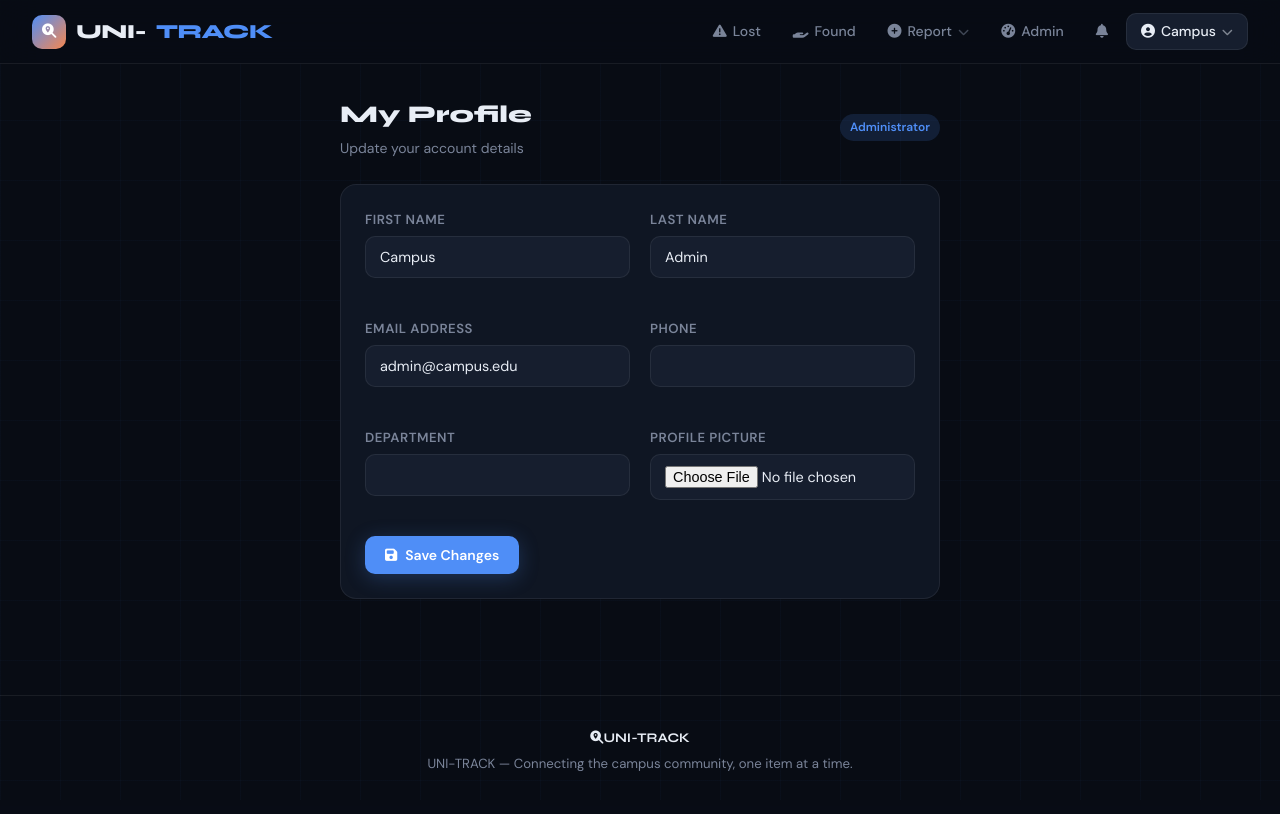
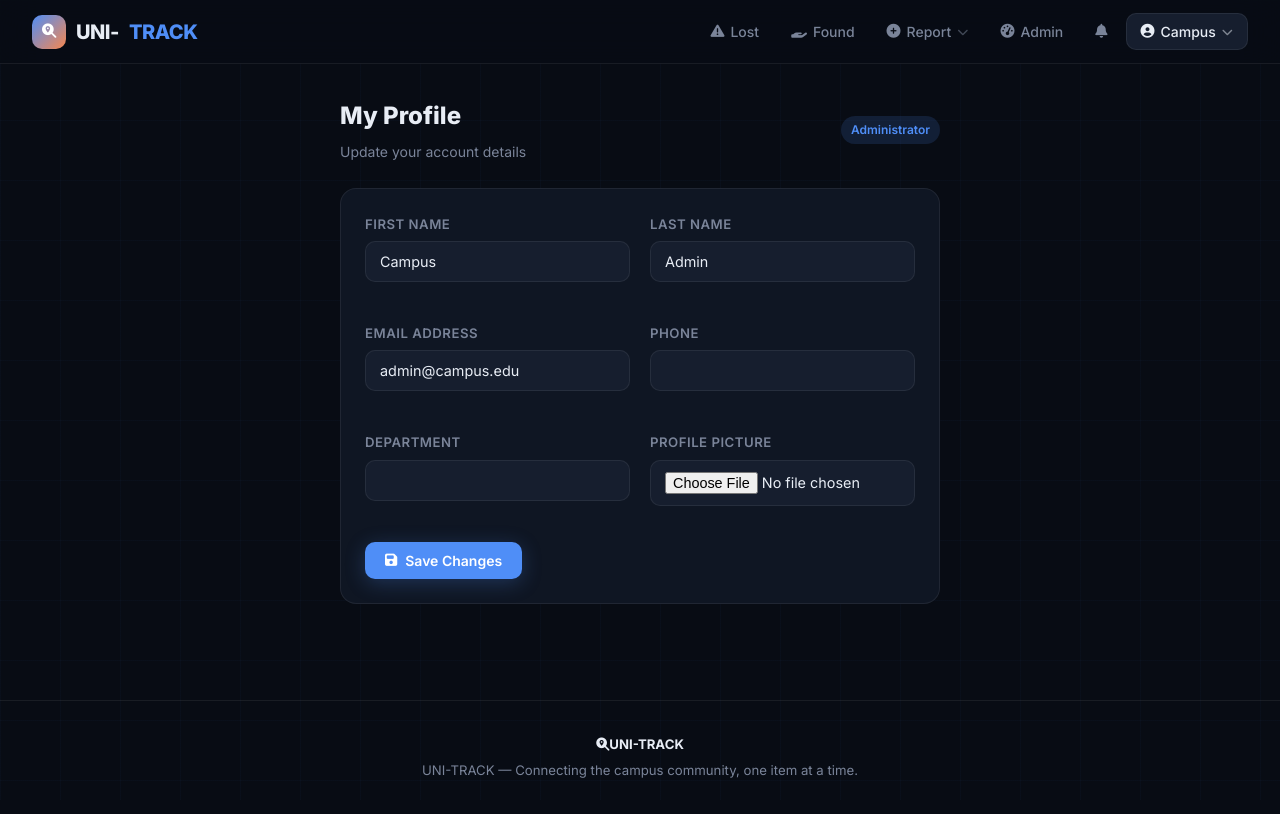
Before and after one commit to th3realex/campus-lostfound, a Django app: page /accounts/profile/ in a window 1280 px wide. Before the commit the page ends 771 px from the top, so only its background shows below. Run offline with Django 5.2, Linux system fonts and the light colour scheme; a user stored in the database is signed in; data comes from the database, SQL or seed files in the repository.

Commit message:
Switch to Inter font for improved readability

```diff
--- a/templates/base.html
+++ b/templates/base.html
@@ -5,7 +5,7 @@
   <meta name="viewport" content="width=device-width, initial-scale=1.0">
   <title>{% block title %}UNI-TRACK{% endblock %}</title>
   <link rel="preconnect" href="https://fonts.googleapis.com">
-  <link href="https://fonts.googleapis.com/css2?family=Syne:wght@400;600;700;800&family=DM+Sans:wght@300;400;500;600&display=swap" rel="stylesheet">
+  <link href="https://fonts.googleapis.com/css2?family=Inter:wght@400;500;600;700;800&display=swap" rel="stylesheet">
   <link rel="stylesheet" href="https://cdnjs.cloudflare.com/ajax/libs/font-awesome/6.4.0/css/all.min.css">
   <style>
     :root {
@@ -23,8 +23,8 @@
       --text: #e8edf5;
       --text-muted: #7a8499;
       --text-dim: #3d4a60;
-      --font-display: 'Syne', sans-serif;
-      --font-body: 'DM Sans', sans-serif;
+      --font-display: 'Inter', sans-serif;
+      --font-body: 'Inter', sans-serif;
       --radius: 16px;
       --radius-sm: 10px;
       --transition: all 0.3s cubic-bezier(0.4, 0, 0.2, 1);
@@ -38,8 +38,8 @@
       background: var(--bg);
       color: var(--text);
       font-family: var(--font-body);
-      font-size: 15px;
-      line-height: 1.6;
+      font-size: 16px;
+      line-height: 1.7;
       min-height: 100vh;
       overflow-x: hidden;
     }
```
